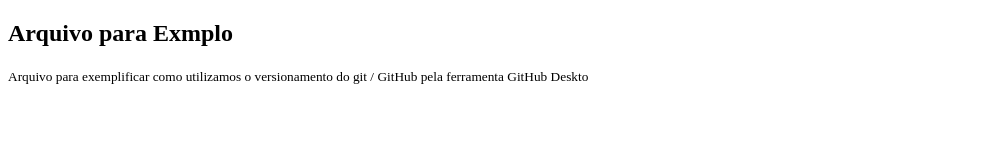
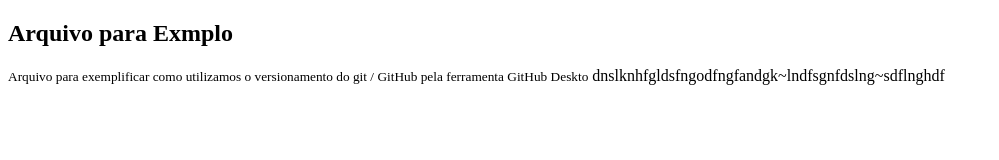
Before and after one commit to rsrs21/exemplo-repositorio, a plain HTML site: page index.html in a window 1280 px wide. Shown: the whole page, without its empty margins (0-999 px from the left). Drawn offline with Linux system fonts and the light colour scheme.

Commit message:
Update index.html

```diff
--- a/index.html
+++ b/index.html
@@ -10,6 +10,9 @@
              <div>
                  <h2>Arquivo para Exmplo</h2>
                  <small>Arquivo para exemplificar como utilizamos o versionamento do git / GitHub pela ferramenta GitHub Deskto</small>
+
+                 dnslknhfgldsfngodfngfandgk~lndfsgnfdslng~sdflnghdf
+
              </div>
          </div>
       </body>
```
